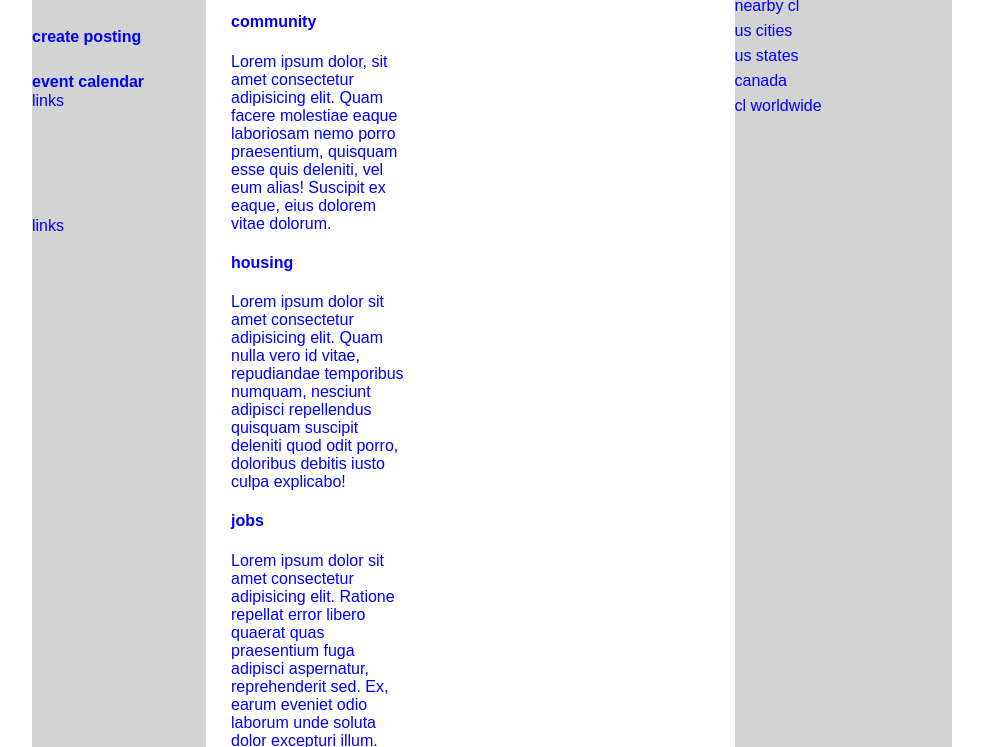
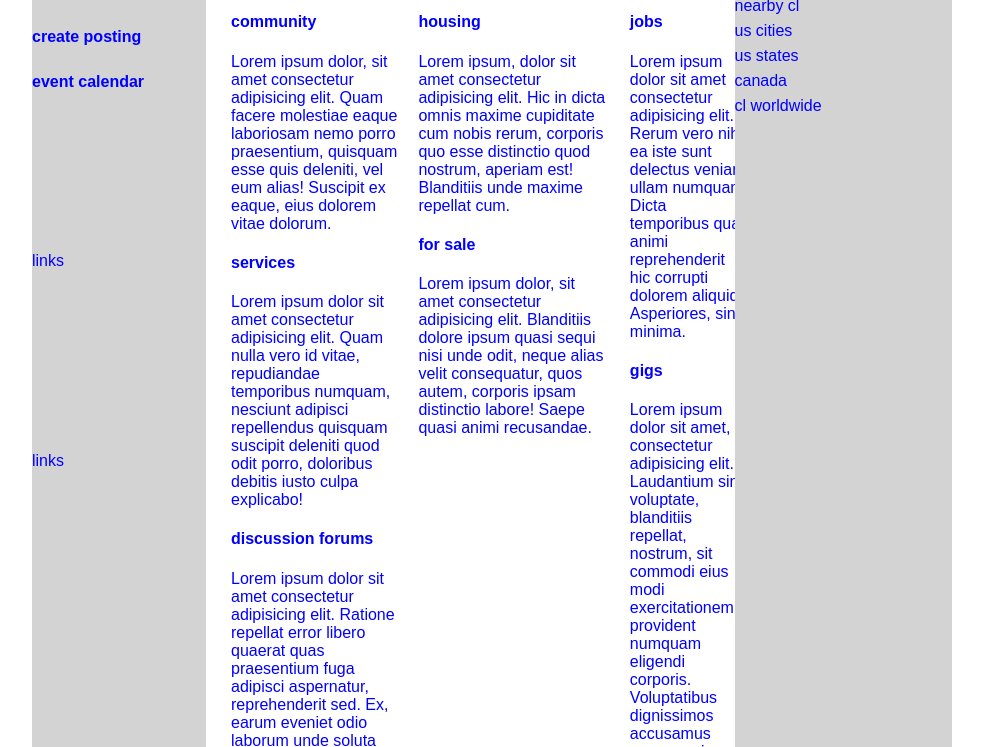
Before and after one commit to JasanCarsley/lab-02c-craigslist-layout, a plain HTML site: page index.html in a window 1280 px wide. Shown: the part 53-800 px from the top of the page, without its empty margins (173-1156 px from the left). Drawn offline with Linux system fonts and the light colour scheme.

Commit message:
final Craigslist layout

```diff
--- a/index.html
+++ b/index.html
@@ -35,25 +35,34 @@
                     <div>
                         <h4>community</h4>
                             Lorem ipsum dolor, sit amet consectetur adipisicing elit. Quam facere molestiae eaque laboriosam nemo porro praesentium, quisquam esse quis deleniti, vel eum alias! Suscipit ex eaque, eius dolorem vitae dolorum.
+                    </div>
                     <div>
-                        <h4>housing</h4>
+                        <h4>services</h4>
                             Lorem ipsum dolor sit amet consectetur adipisicing elit. Quam nulla vero id vitae, repudiandae temporibus numquam, nesciunt adipisci repellendus quisquam suscipit deleniti quod odit porro, doloribus debitis iusto culpa explicabo!
+                    </div>
                     <div>
-                        <h4>jobs</h4>
+                        <h4>discussion forums</h4>
                             Lorem ipsum dolor sit amet consectetur adipisicing elit. Ratione repellat error libero quaerat quas praesentium fuga adipisci aspernatur, reprehenderit sed. Ex, earum eveniet odio laborum unde soluta dolor excepturi illum.
+                    </div>
                 </div>
                 <div class="mids">
                     <div>
-                            <h4>services</h4>
+                        <h4>housing</h4>
                             Lorem ipsum, dolor sit amet consectetur adipisicing elit. Hic in dicta omnis maxime cupiditate cum nobis rerum, corporis quo esse distinctio quod nostrum, aperiam est! Blanditiis unde maxime repellat cum.
+                    </div>
                     <div>
                         <h4>for sale</h4>
                             Lorem ipsum dolor, sit amet consectetur adipisicing elit. Blanditiis dolore ipsum quasi sequi nisi unde odit, neque alias velit consequatur, quos autem, corporis ipsam distinctio labore! Saepe quasi animi recusandae.
                     </div>
+                </div>
                     <div class="mids">
                         <div>
-                            <h4>discussion forum</h4>
+                            <h4>jobs</h4>
                             Lorem ipsum dolor sit amet consectetur adipisicing elit. Rerum vero nihil ea iste sunt delectus veniam ullam numquam! Dicta temporibus quas animi reprehenderit hic corrupti dolorem aliquid! Asperiores, sint minima.
+                            <h4>gigs</h4>
+                            Lorem ipsum dolor sit amet, consectetur adipisicing elit. Laudantium sint voluptate, blanditiis repellat, nostrum, sit commodi eius modi exercitationem provident numquam eligendi corporis. Voluptatibus dignissimos accusamus eum, omnis soluta eveniet?
+                            <h4>resumes</h4>
+                        </div>
                     </div>
             </section>
         </section>
--- a/style.css
+++ b/style.css
@@ -31,7 +31,7 @@ main {
 .left {
     display: grid;
     background-color: lightgrey;
-    grid-template-rows: 60px 45px 40px 125px;
+    grid-template-rows: 60px 45px 200px 200px;
 }
 
 .middle-top {
@@ -41,7 +41,7 @@ main {
 
 .main-middle {
     display: grid;
-    grid-template-columns: 1fr 1fr .5fr;
+    grid-template-columns: 35% 40% 25%;
     grid-gap: 20px;
 
 }
```
Lines whose indentation alone changed are shown as unchanged.
